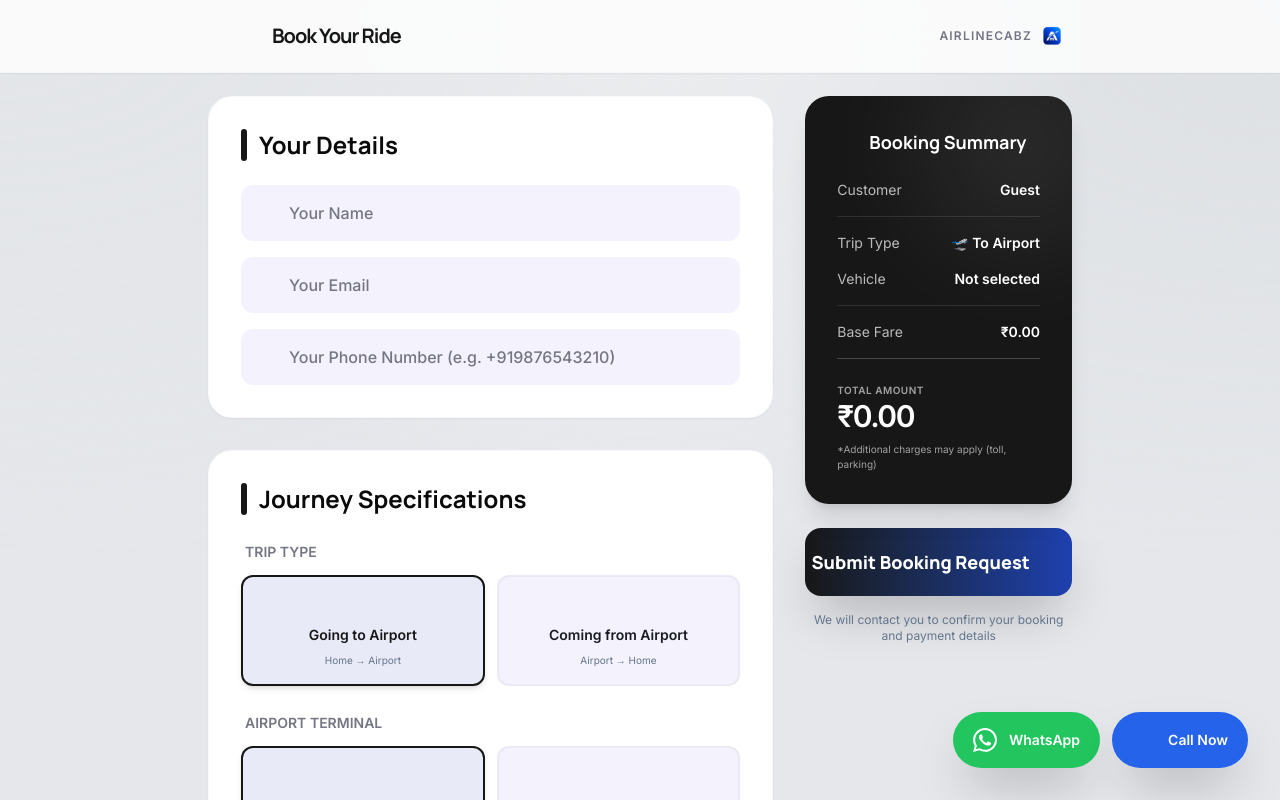
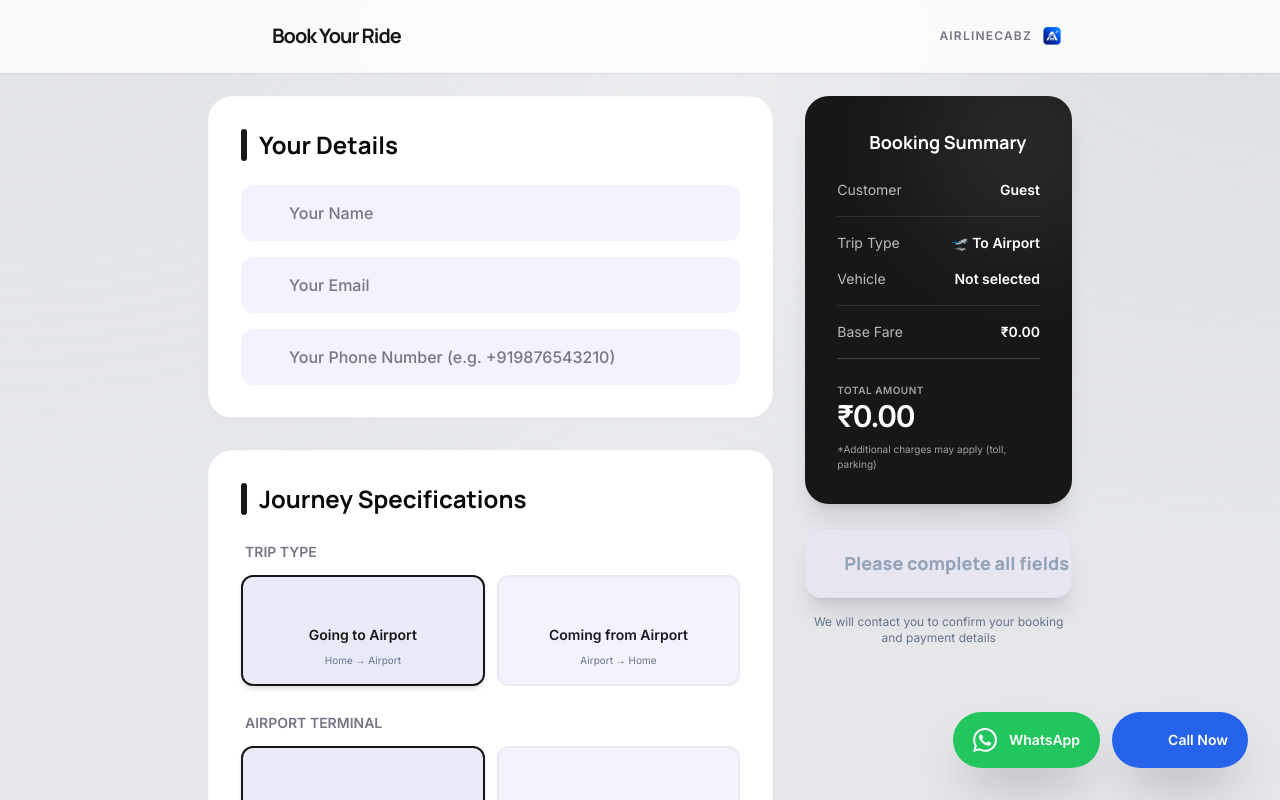
Before and after one commit to shree1071/airlinecabz, a Next.js app: page /book in a window 1280 px wide. Shown: the top 800 px of the page. Built offline with nearby package versions, Linux system fonts and the light colour scheme; no server answers.

Commit message:
feat: change frontpage button to Book Online, add real-time form validation

```diff
--- a/src/app/book/page.tsx
+++ b/src/app/book/page.tsx
@@ -400,6 +400,38 @@ export default function BookingPage() {
       }
     }
   }, [vehicles]); // Run when vehicles are loaded
+
+  // Validate all fields simultaneously
+  const isFormValid = React.useMemo(() => {
+    if (!customerName.trim()) return false;
+    if (!/^[^\s@]+@[^\s@]+\.[^\s@]+$/.test(customerEmail)) return false;
+    if (!/^\+?[\d\s-]{10,}$/.test(customerPhone)) return false;
+
+    if (!pickupDate) return false;
+    const selectedDate = new Date(pickupDate);
+    const today = new Date();
+    today.setHours(0, 0, 0, 0);
+    if (selectedDate < today) return false;
+
+    if (!pickupTime || !isValidTime(pickupTime)) return false;
+
+    if (tripType === "to_airport") {
+      if (!pickupText.trim() && !pickupLat) return false;
+      if (!addressLine1.trim()) return false;
+    } else {
+      if (!dropoffText.trim()) return false;
+      if (!addressLine1.trim()) return false;
+    }
+
+    if (!selectedVehicle) return false;
+    if (gettingLocation || calculatingDistance) return false;
+
+    return true;
+  }, [
+    customerName, customerEmail, customerPhone, pickupDate, pickupTime,
+    pickupText, pickupLat, addressLine1, dropoffText, tripType,
+    selectedVehicle, gettingLocation, calculatingDistance
+  ]);
 
   const handleSubmit = async (e?: React.FormEvent) => {
     if (e) {
@@ -1282,14 +1314,23 @@ export default function BookingPage() {
               <div className="space-y-3 md:space-y-4">
                 <button
                   onClick={handleSubmit}
-                  disabled={submitting}
+                  disabled={submitting || !isFormValid}
                   type="button"
-                  className="w-full py-4 md:py-5 rounded-xl md:rounded-2xl bg-gradient-to-r from-primary to-primary-container text-white font-headline font-extrabold text-base md:text-lg shadow-2xl shadow-primary/30 active:scale-[0.98] transition-transform flex items-center justify-center gap-2 md:gap-3 disabled:opacity-50 disabled:cursor-not-allowed disabled:active:scale-100"
+                  className={`w-full py-4 md:py-5 rounded-xl md:rounded-2xl font-headline font-extrabold text-base md:text-lg shadow-xl active:scale-[0.98] transition-all flex items-center justify-center gap-2 md:gap-3 ${
+                    isFormValid
+                      ? 'bg-gradient-to-r from-primary to-primary-container text-white shadow-primary/30'
+                      : 'bg-surface-container-high text-slate-400 cursor-not-allowed border border-outline-variant/20'
+                  }`}
                 >
                   {submitting ? (
                     <>
                       <span className="animate-spin material-symbols-outlined text-lg md:text-xl">progress_activity</span>
                       Submitting...
+                    </>
+                  ) : !isFormValid ? (
+                    <>
+                      <span className="material-symbols-outlined text-lg md:text-xl">edit_document</span>
+                      Please complete all fields
                     </>
                   ) : (
                     <>
--- a/src/app/page.tsx
+++ b/src/app/page.tsx
@@ -235,14 +235,13 @@ export default function LandingPage() {
             </p>
             {/* CTA row — side by side on mobile too */}
             <div className="mt-5 sm:mt-6 flex flex-row items-center gap-3 flex-wrap">
-              <a
-                href="#cars"
-                onClick={(e) => { e.preventDefault(); document.getElementById('cars')?.scrollIntoView({ behavior: 'smooth' }); }}
+              <Link
+                href="/book"
                 className="flex items-center justify-center gap-2 bg-gradient-to-r from-brandBlue to-blue-600 hover:from-blue-700 hover:to-blue-800 text-white font-bold text-sm px-6 py-3.5 rounded-2xl transition-all shadow-lg shadow-brandBlue/40 active:scale-95 animate-pulse-slow"
               >
                 <span className="material-symbols-outlined text-[18px]">directions_car</span>
-                Book Now
-              </a>
+                Book Online
+              </Link>
               <a
                 href="tel:+919880691116"
                 className="flex items-center justify-center gap-2 bg-green-500 hover:bg-green-600 text-white font-bold text-sm px-5 py-3.5 rounded-2xl transition-all shadow-lg shadow-green-500/40 active:scale-95"
```
